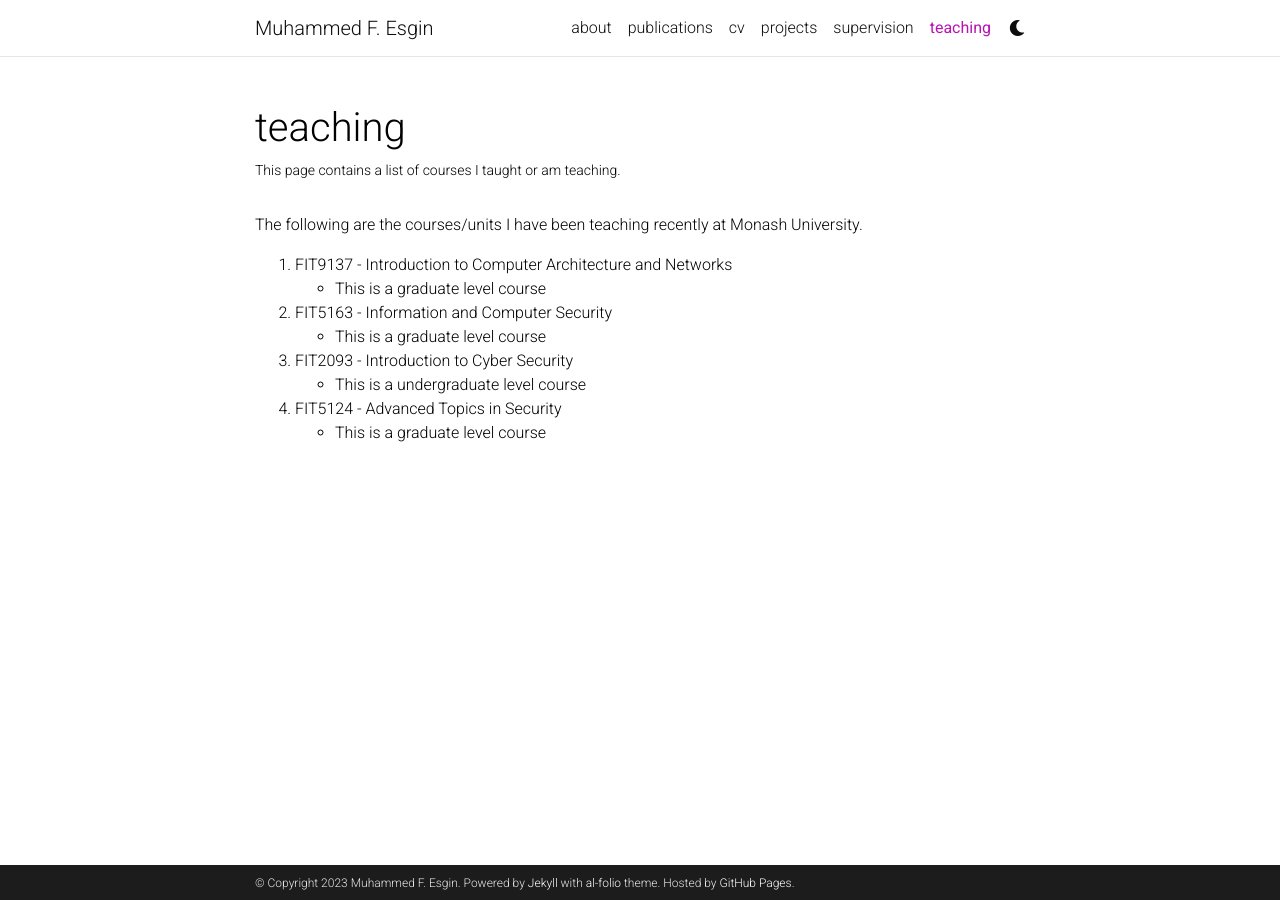
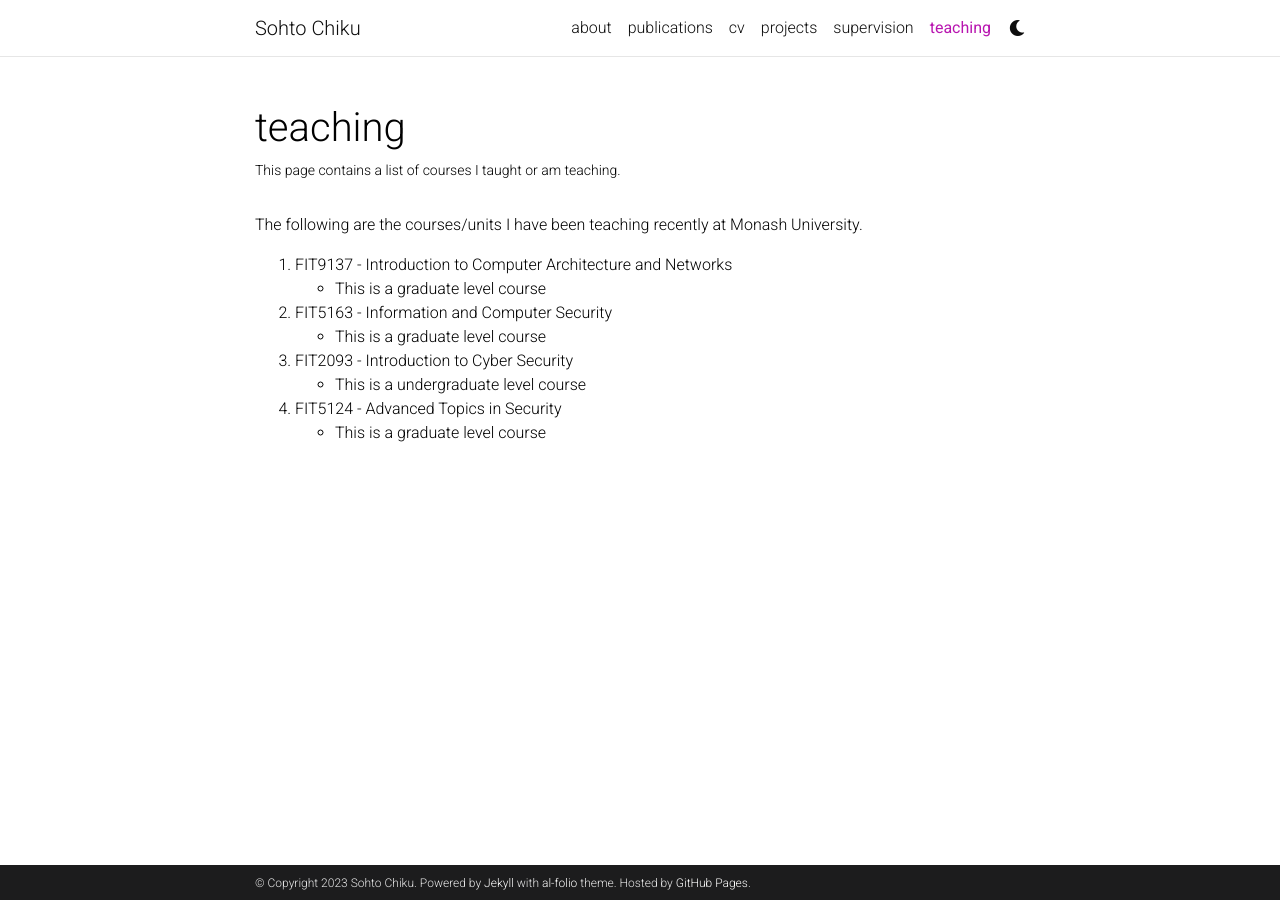
Before and after one commit to csort99/csort99.github.io, a Jekyll site: the page built from _pages/teaching.md, in a window 1280 px wide. Built offline with Jekyll 4.4.1, drawn with Linux system fonts in a browser that asks for light colours; full-size pictures stand in for the smaller copies a plugin makes; comment, search, counter and statistics services are not loaded; a style sheet for code colours, icons or effects is not loaded; part of the change alters nothing that is shown.

Commit message:
Update _config.yml

```diff
--- a/_config.yml
+++ b/_config.yml
@@ -2,13 +2,12 @@
 # Site settings
 # -----------------------------------------------------------------------------
 
-title: Muhammed F. Esgin # the website title (if blank, full name will be used instead)
-first_name: Muhammed
-middle_name: F.
-last_name: Esgin
-email: muhammed.esgin@monash.edu
+title: Sohto Chiku # the website title (if blank, full name will be used instead)
+first_name: Sohto
+last_name: Chiku
+email: chiku-sohto-tw@ynu.jp
 description: > # the ">" symbol means to ignore newlines until "footer_text:"
-  I'm a cryptography researcher, currently working on topics around zero-knowledge proofs, quantum-safe cryptography, and blockchain protocols.
+  I'm a cryptography researcher, currently working on topics around applied cryptography.
 footer_text: >
   Powered by <a href="https://jekyllrb.com/" target="_blank">Jekyll</a> with <a href="https://github.com/alshedivat/al-folio">al-folio</a> theme.
   Hosted by <a href="https://pages.github.com/" target="_blank">GitHub Pages</a>.
@@ -17,7 +16,7 @@ keywords: cyber, security, cybersecurity, cryptography, blockchain, academic # a
 lang: en # the language of your site (for example: en, fr, cn, ru, etc.)
 icon: ⚛️  # the emoji used as the favicon (alternatively, provide image name in /assets/img/)
 
-url: https://mfesgin.github.io # the base hostname & protocol for your site
+url: https://csort99.github.io # the base hostname & protocol for your site
 baseurl:  # the subpath of your site, e.g. /blog/
 last_updated: false # set to true if you want to display last updated in the footer
 impressum_path:  # set to path to include impressum link in the footer, use the same path as permalink in a page, helps to conform with EU GDPR
@@ -66,11 +65,11 @@ og_image: # The site-wide (default for all links) Open Graph preview image
 # Social integration
 # -----------------------------------------------------------------------------
 
-github_username: mfesgin # your GitHub user name
+github_username: # your GitHub user name
 gitlab_username: # your GitLab user name
-twitter_username: mfesgin # your Twitter handle
+twitter_username: # your Twitter handle
 linkedin_username: # your LinkedIn user name
-scholar_userid: 5T1IaFQAAAAJ # your Google Scholar ID
+scholar_userid: # your Google Scholar ID
 semanticscholar_id: # your Semantic Scholar ID
 orcid_id: # your ORCID ID
 medium_username: # your Medium username
@@ -81,7 +80,7 @@ blogger_url: # your blogger URL
 work_url: # work page URL
 keybase_username: # your keybase user name
 wikidata_id: # your wikidata id
-dblp_url: https://dblp.org/pid/153/0549.html # your DBLP profile url
+dblp_url: # your DBLP profile url
 stackoverflow_id: # your stackoverflow id
 kaggle_id: # your kaggle id
 lastfm_id: # your lastfm id
@@ -102,7 +101,7 @@ contact_note: >
 google_analytics:  # your Goole Analytics measurement ID (format: G-XXXXXXXXXX)
 panelbear_analytics:  # panelbear analytics site ID (format: XXXXXXXXX)
 
-google_site_verification: Py2iJreUu6GnGfWUOkEBvYiVxsYK05le6yLe3C6WFEg # your google-site-verification ID (Google Search Console)
+google_site_verification: # your google-site-verification ID (Google Search Console)
 bing_site_verification:  # out your bing-site-verification ID (Bing Webmaster)
 
 # -----------------------------------------------------------------------------
```
